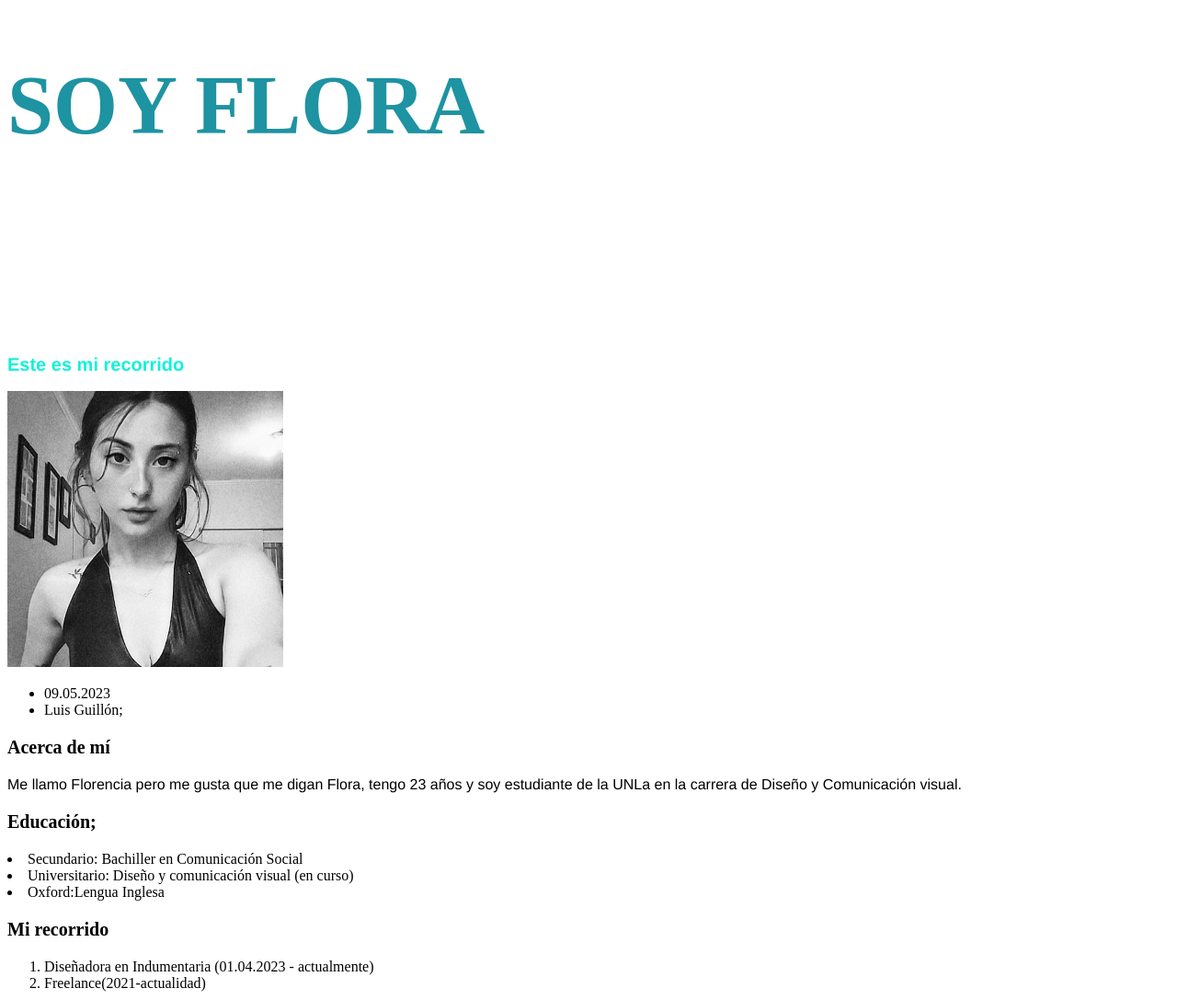
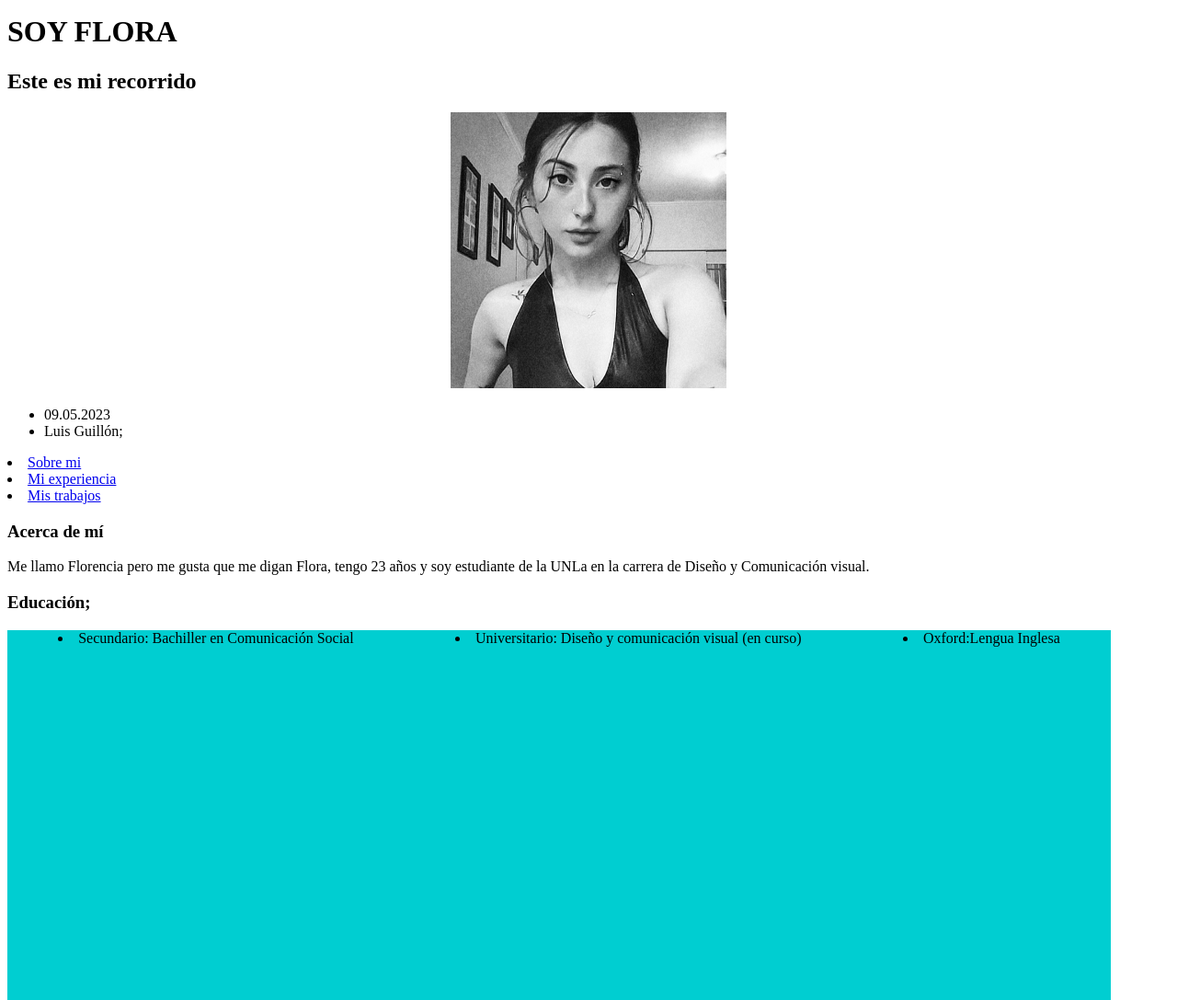
Before and after one commit to FloraHermida/2023-HermidaFlorencia, a plain HTML site: page index.html in a window 1280 px wide. Shown: the part 5-1092 px from the top of the page at 92% size. Drawn offline with Linux system fonts and the light colour scheme.

Commit message:
Introduccion al css

```diff
--- a/estilos.css
+++ b/estilos.css
@@ -1,22 +1,19 @@
 @charset "utf-8";
 /* CSS Document */
-#titulo-principal{
-	font-family: "Baloo 2", Yondu, Metropolis;
-	font-size: 45px;
-	color: #1E93A2;
+nav{
+	background-color: darkturquoise;
+	width: 1200px;
+	height: 800px;
 	display: flex;
-	flex-direction: column;
+	justify-content: space-around;
+	align-content: center;
 }
-h2{
-	font-family: Gotham, "Helvetica Neue", Helvetica, Arial, "sans-serif";
-	font-size: 20px;
-	color: #10F2D8;
-	align-content:center;
+
+.botonera{
+	width: 100px;
+	height: 50px;
 }
-h3{
-	font-family: "Baloo 2", Yondu, Metropolis;
-	font-size: 20px;
+.botonera a{
+	text-decoration: none;
+	color: #000000;
 }
-p{
-	font-family: Gotham, "Helvetica Neue", Helvetica, Arial, "sans-serif";
-}
--- a/index.html
+++ b/index.html
@@ -4,27 +4,47 @@
 		<meta charset="utf-8">
 		<title>Flora Hermida</title>
 		<link href="estilos.css" rel="stylesheet" type="text/css">
-</head>
+	</head>
 
 <body>
-<header>
-		<div id="titulo-principal">
+	<header>
+
+	  <div id="titulo-principal">
 			<h1>SOY FLORA</h1>
-			<p>&nbsp;</p>
-<h2>Este es mi recorrido</h2>
+		  <h2>Este es mi recorrido</h2>
 		</div>
-		<img src="imagenes/imagendeperfil.jpeg" width="300px" height="300px" alt="Mi-foto-de-perfil" id="foto-perfil"><div>
+
+		<div>
+		<center><img src="imagenes/imagendeperfil.jpeg" width="300px" height="300px" alt="Mi-foto-de-perfil" id="foto-perfil"></center>
+		</div>
+
+
+
+
+		<div>
 			<ul>
 				<li>09.05.2023</li>
 				<li>Luis Guill&oacuten;</li>
+
+
 			</ul>
 		</div>
+
+
+
+					<li><a href="mi">Sobre mi</a></li>
+					<li><a href="exp">Mi experiencia</a></li>
+					<li><a href="exp">Mis trabajos</a></li>
+
+
+
 	</header>
 	<main>
 		<section>
 			<h3>Acerca de m&iacute;</h3>
 			<p>Me llamo Florencia pero me gusta que me digan Flora, tengo 23 a&ntilde;os y soy estudiante de la UNLa en la carrera de Diseño y Comunicaci&oacute;n visual.</p>
 		</section>
+
 		<section>
 			<h3>Educaci&oacuten;</h3>
 			<nav>
@@ -33,18 +53,22 @@
 				<li>Oxford:Lengua Inglesa</li>
 			</nav>
 		</section>
+
 		<section>
 			<h3>Mi recorrido</h3>
 				<ol>
-				<li><a>Diseñadora en Indumentaria (01.04.2023 - actualmente)</a></li>
-				<li><a>Freelance(2021-actualidad)</a></li>
+				<li>Diseñadora en Indumentaria (01.04.2023 - actualmente)</li>
+				<li>Freelance(2021-actualidad)</li>
 				</ol>
 		</section>
+
 	</main>
+
 	<footer>
 		<p>Gracias por llegar hasta aqu&iacute;, te dejo mis redes para que puedas contactarme</p>
 		<img src="imagenes/imageninstagram.png" width="50" height="50" alt="Icono-instagram" id="foto-insagram">
 		<p>@gota_flora</p>
 	</footer>
+
 </body>
 </html>
```
Also changed, not shown: imagenes/103461.png (added), imagenes/121138.png (added), imagenes/icons8-adobe-dreamweaver-26.png (added), imagenes/icons8-adobe-illustrator-30.png (added), imagenes/icons8-adobe-indesign-30.png (added), imagenes/icons8-adobe-lightroom-30.png (added), imagenes/icons8-adobe-photoshop-30.png (added), imagenes/icons8-body-positive-female-64.png (added), imagenes/icons8-drawing-50.png (added), imagenes/icons8-música-50.png (added), imagenes/instagram_logo_icon_186929.png (added).
